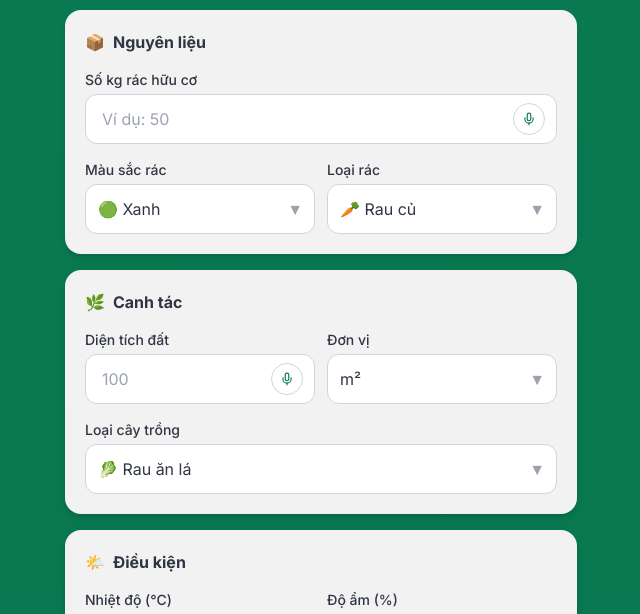
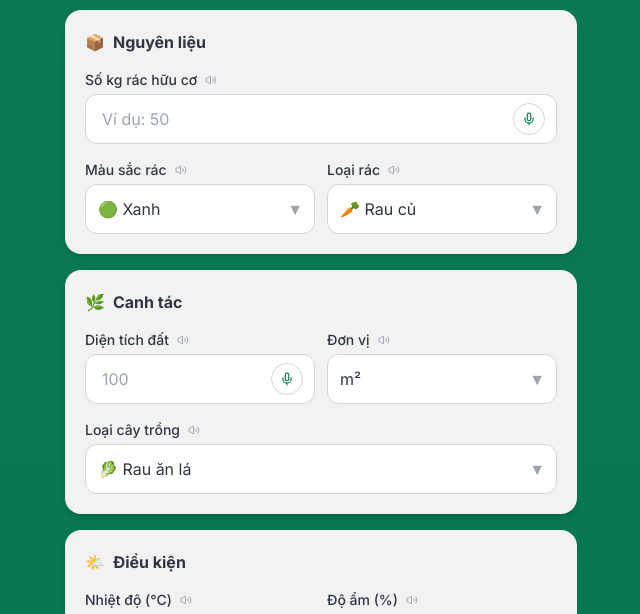
Before and after one commit to cuong-bo/ecocompostAI, a React (Vite) app: page / in a window 1280 px wide. Shown: the part 296-910 px from the top of the page, without its empty margins (319-959 px from the left). Built offline with nearby package versions, Linux system fonts and the light colour scheme.

Commit message:
feat: add text-to-speech guidance button to all input fields

```diff
--- a/src/components/CanhTacSection.jsx
+++ b/src/components/CanhTacSection.jsx
@@ -1,5 +1,6 @@
 import Card from "./Card"
 import MicButton from "./MicButton"
+import SpeakButton from "./SpeakButton"
 import { useVoiceInput } from "../hooks/useVoiceInput"
 import { LAND_UNITS, CROP_TYPES } from "../constants/options"
 
@@ -10,7 +11,10 @@ export default function CanhTacSection({ form, onChange }) {
     <Card title="Canh tác" emoji="🌿">
       <div className="grid grid-cols-2 gap-3 mb-4">
         <div>
-          <label className="text-sm text-[#2F3542] font-medium mb-1 block">Diện tích đất</label>
+          <label className="text-sm text-[#2F3542] font-medium mb-1 flex items-center gap-1">
+            Diện tích đất
+            <SpeakButton text="Nhập diện tích đất canh tác của bạn. Ví dụ nhập 100 nếu có 100 mét vuông, hoặc nhập 1 nếu có 1 héc ta." />
+          </label>
           <div className="relative">
             <input
               type="number"
@@ -26,7 +30,10 @@ export default function CanhTacSection({ form, onChange }) {
           </div>
         </div>
         <div>
-          <label className="text-sm text-[#2F3542] font-medium mb-1 block">Đơn vị</label>
+          <label className="text-sm text-[#2F3542] font-medium mb-1 flex items-center gap-1">
+            Đơn vị
+            <SpeakButton text="Chọn đơn vị diện tích. Mét vuông cho diện tích nhỏ, héc ta cho diện tích lớn. Một héc ta bằng 10 nghìn mét vuông." />
+          </label>
           <div className="relative">
             <select value={form.landUnit} onChange={e => onChange("landUnit", e.target.value)}
               className="w-full rounded-xl border border-[#D1D5DB] px-3 py-3 text-[#2F3542] bg-white focus:outline-none focus:border-[#22C55E] focus:ring-2 focus:ring-[#22C55E]/20 transition appearance-none pr-8">
@@ -37,7 +44,10 @@ export default function CanhTacSection({ form, onChange }) {
         </div>
       </div>
       <div>
-        <label className="text-sm text-[#2F3542] font-medium mb-1 block">Loại cây trồng</label>
+        <label className="text-sm text-[#2F3542] font-medium mb-1 flex items-center gap-1">
+          Loại cây trồng
+          <SpeakButton text="Chọn loại cây trồng bạn đang canh tác. Lựa chọn này ảnh hưởng đến tỉ lệ pha loãng phân bón và lịch tưới phù hợp." />
+        </label>
         <div className="relative">
           <select value={form.cropType} onChange={e => onChange("cropType", e.target.value)}
             className="w-full rounded-xl border border-[#D1D5DB] px-3 py-3 text-[#2F3542] bg-white focus:outline-none focus:border-[#22C55E] focus:ring-2 focus:ring-[#22C55E]/20 transition appearance-none pr-8">
--- a/src/components/DieuKienSection.jsx
+++ b/src/components/DieuKienSection.jsx
@@ -1,5 +1,6 @@
 import Card from "./Card"
 import MicButton from "./MicButton"
+import SpeakButton from "./SpeakButton"
 import { useVoiceInput } from "../hooks/useVoiceInput"
 import { SEASONS } from "../constants/options"
 
@@ -11,7 +12,10 @@ export default function DieuKienSection({ form, onChange }) {
     <Card title="Điều kiện" emoji="🌤️">
       <div className="grid grid-cols-2 gap-3 mb-4">
         <div>
-          <label className="text-sm text-[#2F3542] font-medium mb-1 block">Nhiệt độ (°C)</label>
+          <label className="text-sm text-[#2F3542] font-medium mb-1 flex items-center gap-1">
+            Nhiệt độ (°C)
+            <SpeakButton text="Nhập nhiệt độ môi trường hiện tại tính bằng độ C. Ví dụ nhập 30 nếu nhiệt độ là 30 độ C. Nhiệt độ lý tưởng để ủ phân là từ 35 đến 45 độ C." />
+          </label>
           <div className="relative">
             <input type="number" min="0" max="60" placeholder="30" value={form.temperature}
               onChange={e => onChange("temperature", e.target.value)}
@@ -23,7 +27,10 @@ export default function DieuKienSection({ form, onChange }) {
           </div>
         </div>
         <div>
-          <label className="text-sm text-[#2F3542] font-medium mb-1 block">Độ ẩm (%)</label>
+          <label className="text-sm text-[#2F3542] font-medium mb-1 flex items-center gap-1">
+            Độ ẩm (%)
+            <SpeakButton text="Nhập độ ẩm không khí hiện tại tính bằng phần trăm. Ví dụ nhập 70 nếu độ ẩm là 70 phần trăm. Độ ẩm lý tưởng để ủ phân là từ 50 đến 60 phần trăm." />
+          </label>
           <div className="relative">
             <input type="number" min="0" max="100" placeholder="70" value={form.humidity}
               onChange={e => onChange("humidity", e.target.value)}
@@ -36,7 +43,10 @@ export default function DieuKienSection({ form, onChange }) {
         </div>
       </div>
       <div>
-        <label className="text-sm text-[#2F3542] font-medium mb-1 block">Mùa vụ</label>
+        <label className="text-sm text-[#2F3542] font-medium mb-1 flex items-center gap-1">
+          Mùa vụ
+          <SpeakButton text="Chọn mùa vụ hiện tại. Mùa mưa hoặc mùa nắng. Lựa chọn này ảnh hưởng đến lịch tưới phân và khuyến nghị thời điểm bón phân." />
+        </label>
         <div className="relative">
           <select value={form.season} onChange={e => onChange("season", e.target.value)}
             className="w-full rounded-xl border border-[#D1D5DB] px-3 py-3 text-[#2F3542] bg-white focus:outline-none focus:border-[#22C55E] focus:ring-2 focus:ring-[#22C55E]/20 transition appearance-none pr-8">
--- a/src/components/NguyenLieuSection.jsx
+++ b/src/components/NguyenLieuSection.jsx
@@ -1,5 +1,6 @@
 import Card from "./Card"
 import MicButton from "./MicButton"
+import SpeakButton from "./SpeakButton"
 import { useVoiceInput } from "../hooks/useVoiceInput"
 import { WASTE_COLORS, WASTE_TYPES } from "../constants/options"
 
@@ -9,7 +10,10 @@ export default function NguyenLieuSection({ form, onChange }) {
   return (
     <Card title="Nguyên liệu" emoji="📦">
       <div className="mb-4">
-        <label className="text-sm text-[#2F3542] font-medium mb-1 block">Số kg rác hữu cơ</label>
+        <label className="text-sm text-[#2F3542] font-medium mb-1 flex items-center gap-1">
+          Số kg rác hữu cơ
+          <SpeakButton text="Nhập số kilogram rác hữu cơ bạn có. Ví dụ nhập 50 nếu có 50 kilogram rác." />
+        </label>
         <div className="relative">
           <input
             type="number"
@@ -26,7 +30,10 @@ export default function NguyenLieuSection({ form, onChange }) {
       </div>
       <div className="grid grid-cols-2 gap-3">
         <div>
-          <label className="text-sm text-[#2F3542] font-medium mb-1 block">Màu sắc rác</label>
+          <label className="text-sm text-[#2F3542] font-medium mb-1 flex items-center gap-1">
+            Màu sắc rác
+            <SpeakButton text="Chọn màu sắc của rác. Màu xanh là rau củ tươi. Màu vàng là trái cây. Màu nâu là bã khô. Màu đen là cá hoặc hải sản." />
+          </label>
           <div className="relative">
             <select value={form.wasteColor} onChange={e => onChange("wasteColor", e.target.value)}
               className="w-full rounded-xl border border-[#D1D5DB] px-3 py-3 text-[#2F3542] bg-white focus:outline-none focus:border-[#22C55E] focus:ring-2 focus:ring-[#22C55E]/20 transition appearance-none pr-8">
@@ -36,7 +43,10 @@ export default function NguyenLieuSection({ form, onChange }) {
           </div>
         </div>
         <div>
-          <label className="text-sm text-[#2F3542] font-medium mb-1 block">Loại rác</label>
+          <label className="text-sm text-[#2F3542] font-medium mb-1 flex items-center gap-1">
+            Loại rác
+            <SpeakButton text="Chọn loại rác hữu cơ phù hợp với nguyên liệu bạn có. Ví dụ rau củ, trái cây, xác cá, bã đậu, hoặc xương động vật." />
+          </label>
           <div className="relative">
             <select value={form.wasteType} onChange={e => onChange("wasteType", e.target.value)}
               className="w-full rounded-xl border border-[#D1D5DB] px-3 py-3 text-[#2F3542] bg-white focus:outline-none focus:border-[#22C55E] focus:ring-2 focus:ring-[#22C55E]/20 transition appearance-none pr-8">
--- /dev/null
+++ b/src/components/SpeakButton.jsx
@@ -0,0 +1,26 @@
+import { Volume2, VolumeX } from "lucide-react"
+import { useSpeech } from "../hooks/useSpeech"
+
+export default function SpeakButton({ text }) {
+  const { speak, stop, speaking } = useSpeech()
+
+  function handleClick() {
+    if (speaking) stop()
+    else speak(text)
+  }
+
+  return (
+    <button
+      type="button"
+      onClick={handleClick}
+      title={speaking ? "Dừng phát" : "Nghe hướng dẫn"}
+      className={`inline-flex items-center justify-center w-5 h-5 rounded-full transition-all duration-200 shrink-0 ${
+        speaking
+          ? "text-blue-500 animate-pulse"
+          : "text-gray-400 hover:text-[#0A7A52]"
+      }`}
+    >
+      {speaking ? <VolumeX size={12} /> : <Volume2 size={12} />}
+    </button>
+  )
+}
--- /dev/null
+++ b/src/hooks/useSpeech.js
@@ -0,0 +1,47 @@
+import { useState, useEffect, useCallback } from "react"
+
+let voicesLoaded = false
+
+function getVietnameseVoice() {
+  const voices = window.speechSynthesis.getVoices()
+  return (
+    voices.find(v => v.lang === "vi-VN") ||
+    voices.find(v => v.lang.startsWith("vi")) ||
+    null
+  )
+}
+
+export function useSpeech() {
+  const [speaking, setSpeaking] = useState(false)
+
+  useEffect(() => {
+    // Tải danh sách giọng — cần thiết trên Chrome (async)
+    if (!voicesLoaded && window.speechSynthesis) {
+      window.speechSynthesis.getVoices()
+      window.speechSynthesis.onvoiceschanged = () => { voicesLoaded = true }
+    }
+    return () => { window.speechSynthesis?.cancel() }
+  }, [])
+
+  const speak = useCallback((text) => {
+    if (!window.speechSynthesis) return
+    window.speechSynthesis.cancel()
+    const utter = new SpeechSynthesisUtterance(text)
+    utter.lang = "vi-VN"
+    utter.rate = 0.88
+    utter.pitch = 1
+    const voice = getVietnameseVoice()
+    if (voice) utter.voice = voice
+    utter.onstart = () => setSpeaking(true)
+    utter.onend = () => setSpeaking(false)
+    utter.onerror = () => setSpeaking(false)
+    window.speechSynthesis.speak(utter)
+  }, [])
+
+  const stop = useCallback(() => {
+    window.speechSynthesis?.cancel()
+    setSpeaking(false)
+  }, [])
+
+  return { speak, stop, speaking }
+}
```
